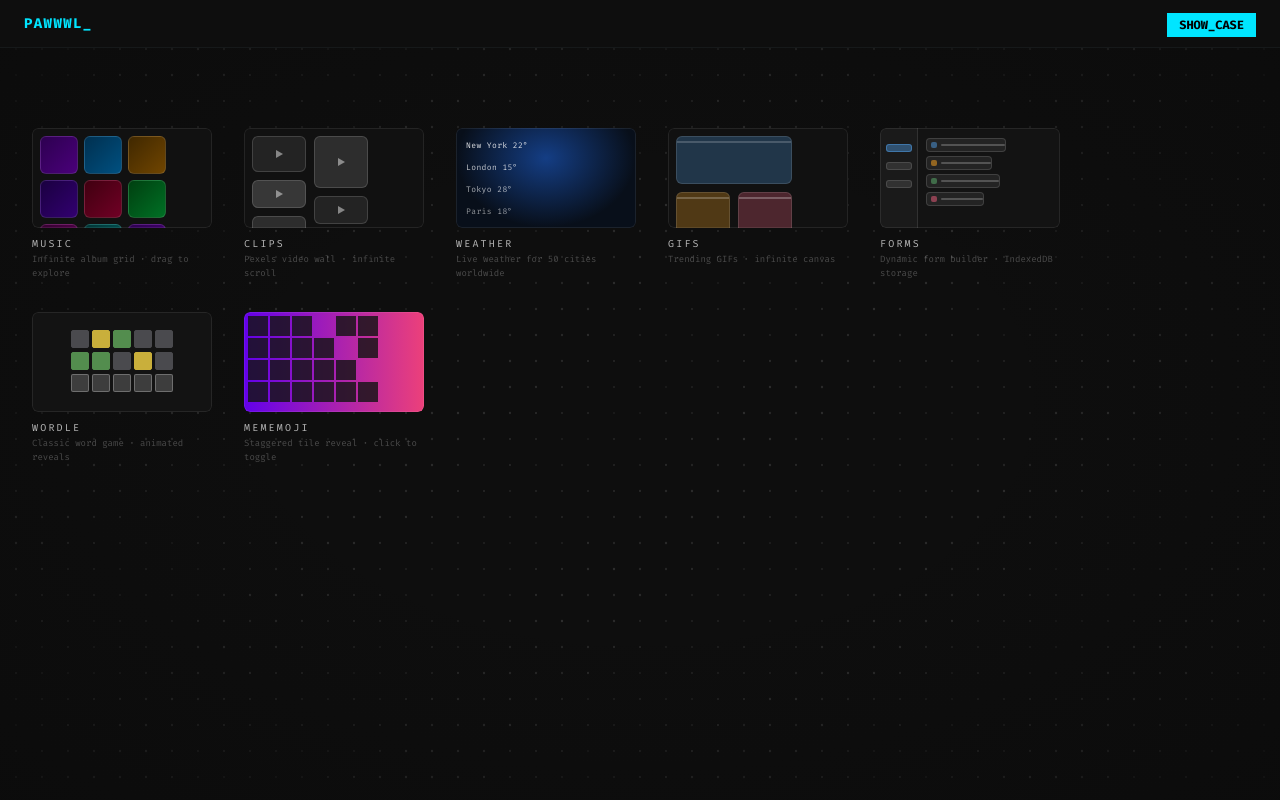
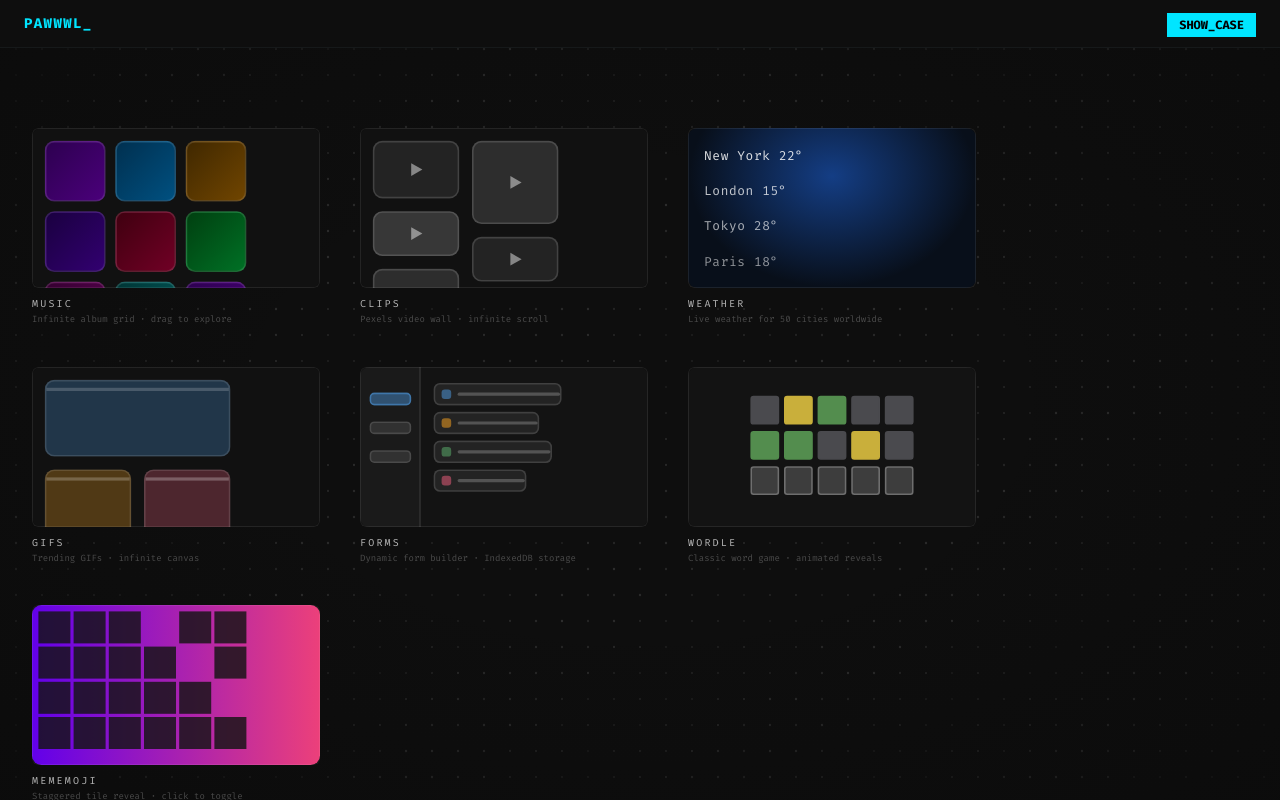
Before and after one commit to pawwwl/paulk.im, a Next.js app: page /showcase in a window 1280 px wide. Shown: the top 802 px of the page. Built offline with nearby package versions, Linux system fonts and the light colour scheme; no server answers.

Commit message:
aww yeah

```diff
--- a/app/showcase/[id]/page.tsx
+++ b/app/showcase/[id]/page.tsx
@@ -16,7 +16,6 @@ export default function ShowcaseViewPage({
   if (currentIndex === -1) notFound();
 
   const view = VIEWS[currentIndex];
-  const nextView = VIEWS[(currentIndex + 1) % VIEWS.length];
 
   const [drawerOpen, setDrawerOpen] = useState(false);
 
@@ -62,30 +61,6 @@ export default function ShowcaseViewPage({
       {/* View content */}
       <div className="flex-1 overflow-hidden relative">
         {view.component}
-
-        {/* Next view button */}
-        <Link
-          href={`/showcase/${nextView.id}`}
-          className="absolute bottom-5 right-4 flex items-center gap-2 rounded-full font-mono text-[9px] uppercase tracking-[0.18em] pl-3 pr-2 py-2"
-          style={{
-            background: "rgba(20,20,20,0.75)",
-            border: "1px solid rgba(255,255,255,0.12)",
-            color: "rgba(255,255,255,0.45)",
-            backdropFilter: "blur(8px)",
-            WebkitBackdropFilter: "blur(8px)",
-          }}
-        >
-          {nextView.label}
-          <svg width="12" height="12" viewBox="0 0 12 12" fill="none">
-            <path
-              d="M4.5 2.5L8 6l-3.5 3.5"
-              stroke="currentColor"
-              strokeWidth="1.4"
-              strokeLinecap="round"
-              strokeLinejoin="round"
-            />
-          </svg>
-        </Link>
       </div>
 
       {/* Drawer backdrop */}
--- a/app/showcase/page.tsx
+++ b/app/showcase/page.tsx
@@ -1,28 +1,60 @@
 "use client";
 
 import Link from "next/link";
+import { useEffect, useRef, useState } from "react";
 import { VIEWS } from "./views";
 
+// Previews are authored for a 180×100 container. This hook measures the actual
+// card width and returns the scale factor needed to fill it.
+function usePreviewScale() {
+  const ref = useRef<HTMLDivElement>(null);
+  const [scale, setScale] = useState(1);
+
+  useEffect(() => {
+    const el = ref.current;
+    if (!el) return;
+    const ro = new ResizeObserver(([entry]) => {
+      setScale(entry.contentRect.width / 180);
+    });
+    ro.observe(el);
+    return () => ro.disconnect();
+  }, []);
+
+  return { ref, scale };
+}
+
 export default function ShowcasePage() {
+  const { ref: scaleRef, scale } = usePreviewScale();
+
   return (
-    <div className="h-screen">
+    <div className="min-h-screen">
       <div
-        className="flex gap-8 px-2 pb-4 overflow-x-auto flex-wrap"
+        className="flex gap-10 px-2 pb-4 overflow-x-auto flex-wrap"
         style={{ scrollbarWidth: "none" } as React.CSSProperties}
       >
-        {VIEWS.map((view) => (
+        {VIEWS.map((view, i) => (
           <Link
             key={view.id}
             href={`/showcase/${view.id}`}
-            className="shrink-0 flex flex-col gap-2 text-left active:scale-[0.98] transition-transform"
-            style={{ width: 180 }}
+            className="flex flex-col gap-2 text-left active:scale-[0.98] transition-transform w-full sm:w-72 sm:shrink-0"
           >
             <div
-              className="relative w-full rounded-md overflow-hidden"
-              style={{ height: 100 }}
+              ref={i === 0 ? scaleRef : undefined}
+              className="relative w-full rounded-md overflow-hidden aspect-[9/5]"
             >
-              <div className="size-full [clip-path:inset(0_round_6px)]">
-                {view.preview}
+              {/* Inner content always rendered at 180×100, scaled to fill container */}
+              <div
+                style={{
+                  position: "absolute",
+                  width: 180,
+                  height: 100,
+                  transformOrigin: "top left",
+                  transform: `scale(${scale})`,
+                }}
+              >
+                <div className="size-full [clip-path:inset(0_round_6px)]">
+                  {view.preview}
+                </div>
               </div>
               <div
                 className="pointer-events-none absolute inset-0 rounded-md"
```
